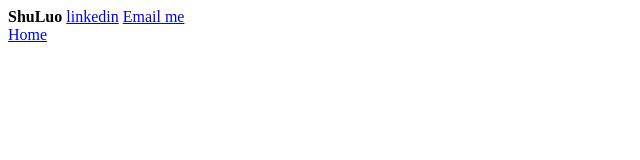
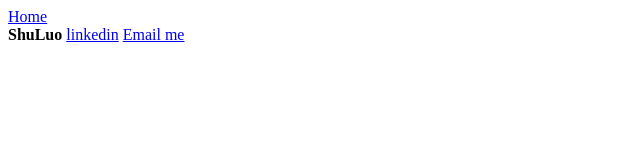
Before and after one commit to luo-s/luo-s.github.io, a plain HTML site: page index.html in a window 1280 px wide. Shown: the whole page, without its empty margins (0-640 px from the left). Drawn offline with Linux system fonts and the light colour scheme.

```diff
--- a/index.html
+++ b/index.html
@@ -7,13 +7,9 @@
     <link rel="stylesheet" href="./app.css" />
   </head>
   <body>
+    <header><a href="index.html">Home</a></header>
     <p1 class="core"><b>ShuLuo</b></p1>
     <a href="https://www.linkedin.com/in/shuluo/" target="_blank">linkedin</a>
     <a href="mailto:luoshu7@gmail.com">Email me</a>
   </body>
-  <footer>
-    <nav>
-      <a href="index.html">Home</a>
-    </nav>
-  </footer>
 </html>
```
